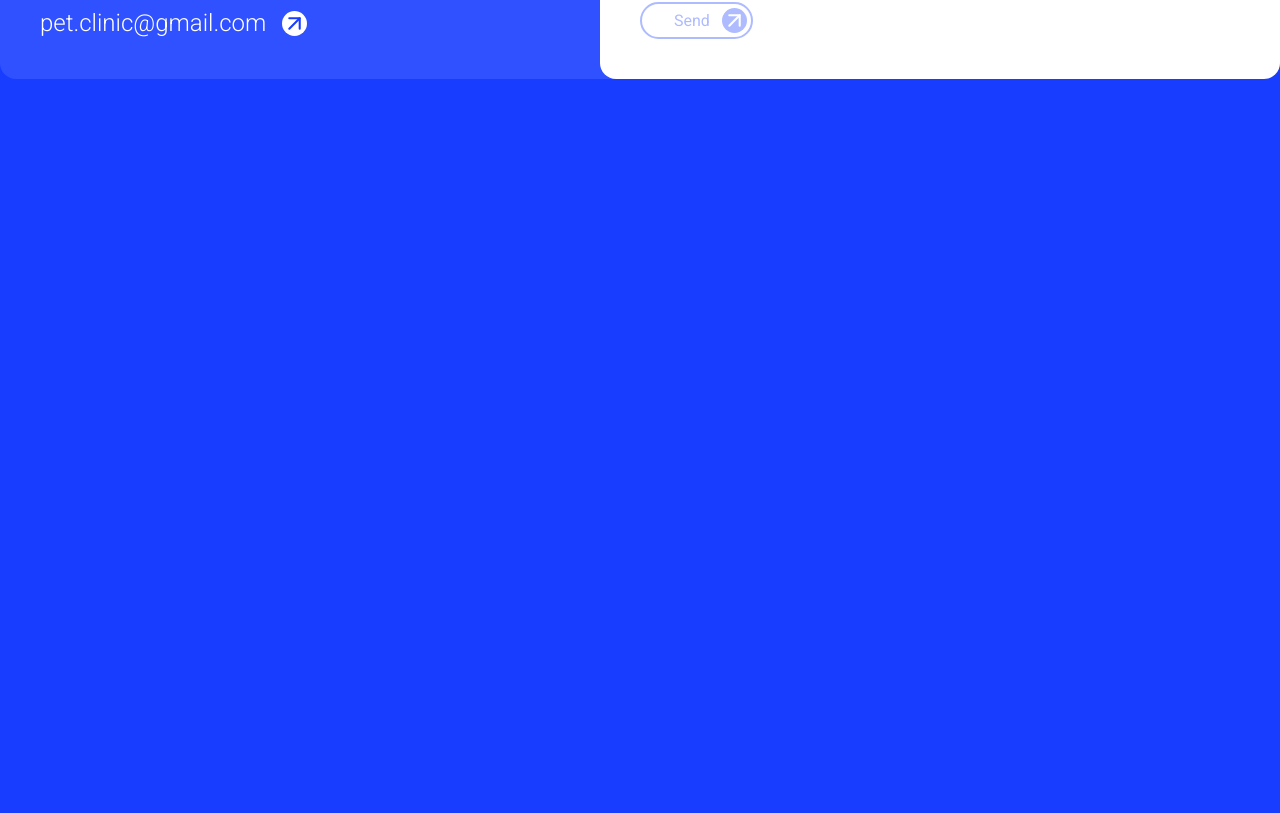
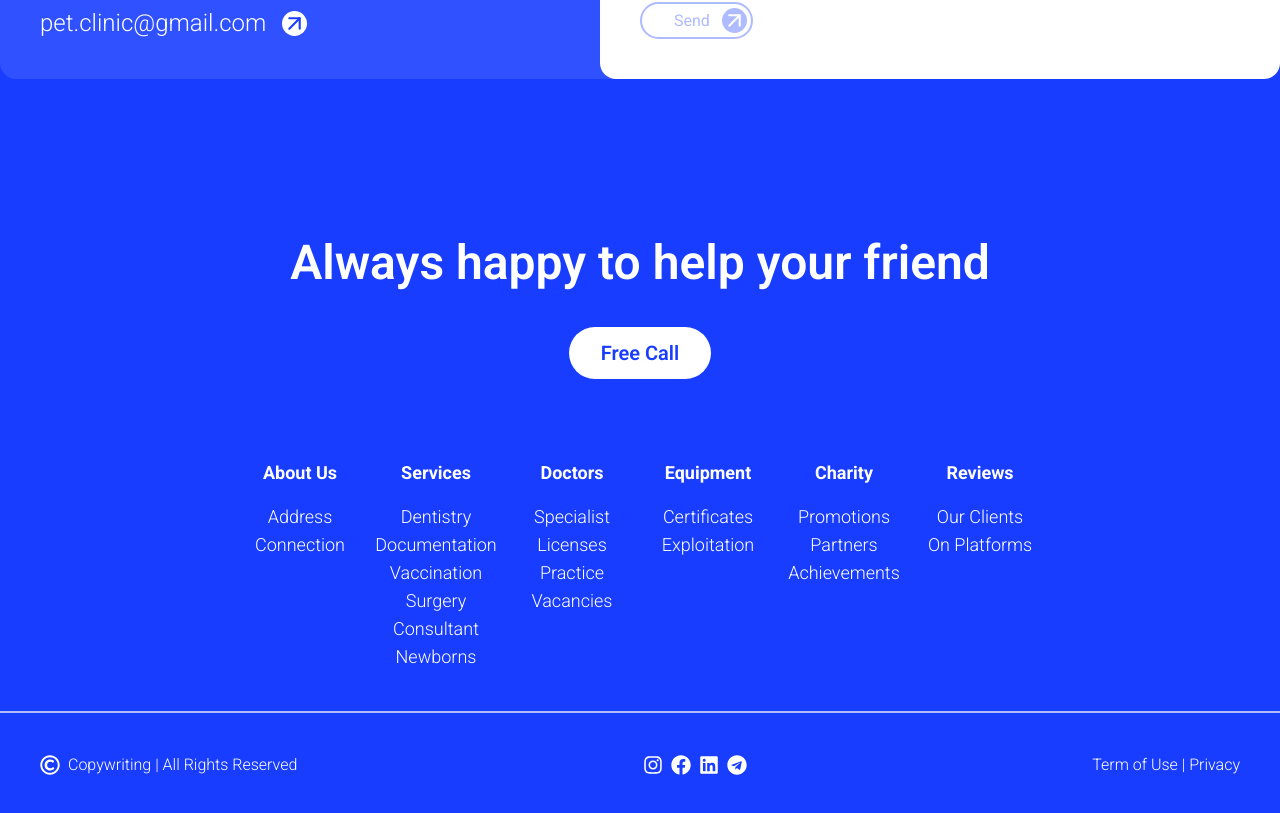
Before and after one commit to LazuardiFadhilah/pet-clinic, a Next.js app: page / in a window 1280 px wide. Shown: the part 5129-5942 px from the top of the page. Before the commit the page ends 5288 px from the top, so only its background shows below. Built offline with nearby package versions, Linux system fonts and the light colour scheme.

Commit message:
Add Footer component and integrate it into the layout

```diff
--- a/src/app/layout.tsx
+++ b/src/app/layout.tsx
@@ -2,6 +2,7 @@ import type { Metadata } from "next";
 import { Roboto } from "next/font/google";
 import "./globals.css";
 import Header from "../components/Header";
+import Footer from "@/components/footer";
 
 const roboto = Roboto({
   subsets: ["latin"],
@@ -23,6 +24,7 @@ export default function RootLayout({
         <Header />
         {children}
       </body>
+      <Footer />
     </html>
   );
 }
--- /dev/null
+++ b/src/components/footer.tsx
@@ -0,0 +1,113 @@
+import { FaFacebook, FaLinkedin, FaRegCopyright, FaTelegram } from "react-icons/fa";
+import { FaInstagram } from "react-icons/fa";
+
+export default function Footer() {
+  return (
+    // Section utama footer
+    <section className="container mx-auto py-20">
+      <div className="flex flex-col items-center justify-center">
+
+        {/* Heading utama footer */}
+        <h1 className="text-4xl lg:text-5xl font-semibold flex">
+          Always happy to help your friend
+        </h1>
+
+        {/* Tombol Free Call */}
+        <button className=" bg-white text-primary font-semibold text-lg lg:text-xl rounded-full py-3 px-8 mt-10">
+          Free Call
+        </button>
+
+        {/* Grid untuk informasi footer */}
+        <div className="grid grid-cols-6 gap-4 w-full max-w-[800px] mt-20">
+          {/* Kolom About Us */}
+          <div className="flex flex-col items-center gap-4">
+            <h1 className="text-lg font-bold">About Us</h1>
+            <ul className="text-lg text-center font-light">
+              <li>Address</li>
+              <li>Connection</li>
+            </ul>
+          </div>
+
+          {/* Kolom Services */}
+          <div className="flex flex-col items-center gap-4">
+            <h1 className="text-lg font-bold">Services</h1>
+            <ul className="text-center text-lg font-light">
+              <li>Dentistry</li>
+              <li>Documentation</li>
+              <li>Vaccination</li>
+              <li>Surgery</li>
+              <li>Consultant</li>
+              <li>Newborns</li>
+            </ul>
+          </div>
+
+          {/* Kolom Doctors */}
+          <div className="flex flex-col items-center gap-4">
+            <h1 className="text-lg font-bold">Doctors</h1>
+            <ul className="text-center text-lg font-light">
+              <li>Specialist</li>
+              <li>Licenses</li>
+              <li>Practice</li>
+              <li>Vacancies</li>
+            </ul>
+          </div>
+
+          {/* Kolom Equipment */}
+          <div className="flex flex-col items-center gap-4">
+            <h1 className="text-lg font-bold">Equipment</h1>
+            <ul className="text-center text-lg font-light">
+              <li>Certificates</li>
+              <li>Exploitation</li>
+            </ul>
+          </div>
+
+          {/* Kolom Charity */}
+          <div className="flex flex-col items-center gap-4">
+            <h1 className="text-lg font-bold">Charity</h1>
+            <ul className="text-center text-lg font-light">
+              <li>Promotions</li>
+              <li>Partners</li>
+              <li>Achievements</li>
+            </ul>
+          </div>
+
+          {/* Kolom Reviews */}
+          <div className="flex flex-col items-center gap-4">
+            <h1 className="text-lg font-bold">Reviews</h1>
+            <ul className="text-center text-lg font-light">
+              <li>Our Clients</li>
+              <li>On Platforms</li>
+            </ul>
+          </div>
+        </div>
+
+        {/* Bagian bawah footer */}
+        <div className="flex flex-row items-center justify-between w-full mt-10 p-10 border-t-2 border-secondary">
+
+          {/* Copyright */}
+          <div className="flex flex-row items-center gap-2">
+            <FaRegCopyright size={20} />
+            <p className="text-[16px] font-light">
+              Copywriting | All Rights Reserved
+            </p>
+          </div>
+
+          {/* Social Media Icons */}
+          <div className="flex flex-row items-center gap-2">
+            <FaInstagram size={20} />
+            <FaFacebook size={20} />
+            <FaLinkedin size={20} />
+            <FaTelegram size={20} />
+          </div>
+
+          {/* Terms & Privacy */}
+          <div className="flex flex-row items-center gap-2">
+            <p className="text-[16px] font-light">
+              Term of Use | Privacy
+            </p>
+          </div>
+        </div>
+      </div>
+    </section>
+  );
+}
```
